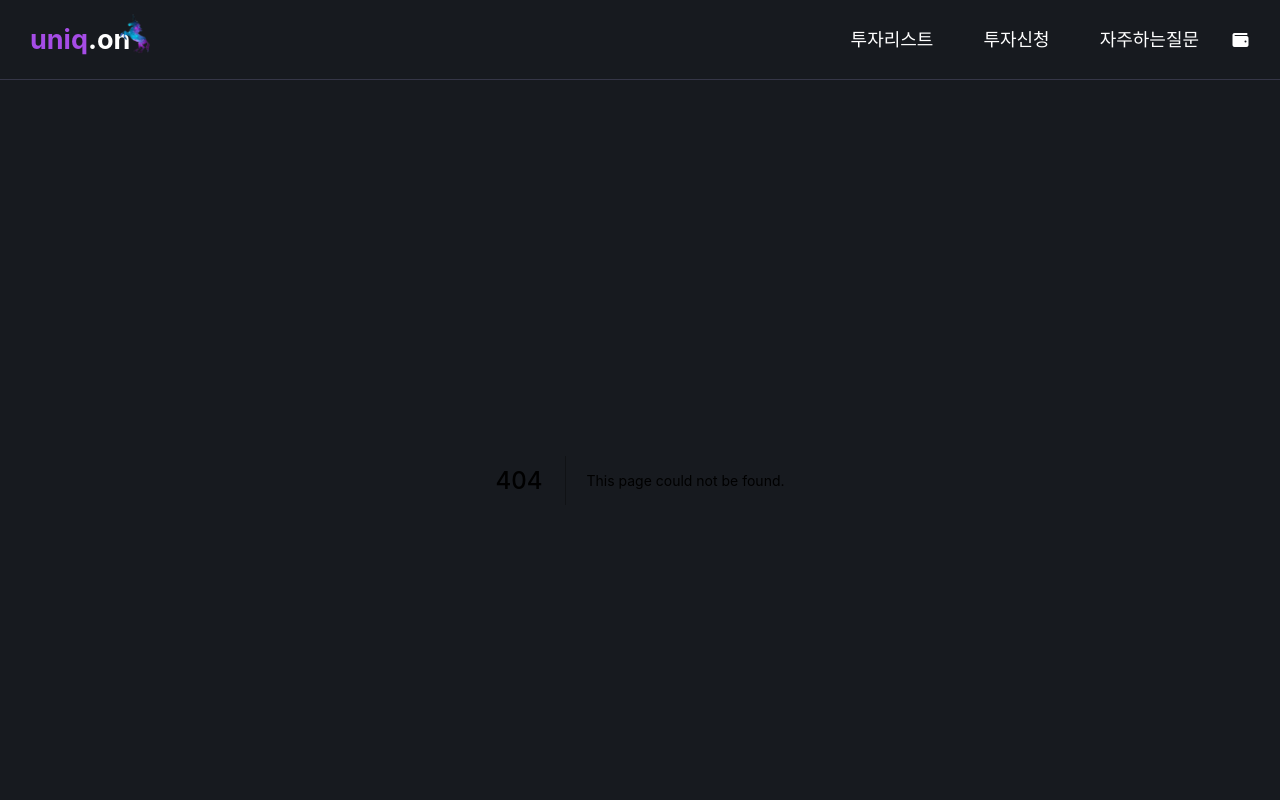
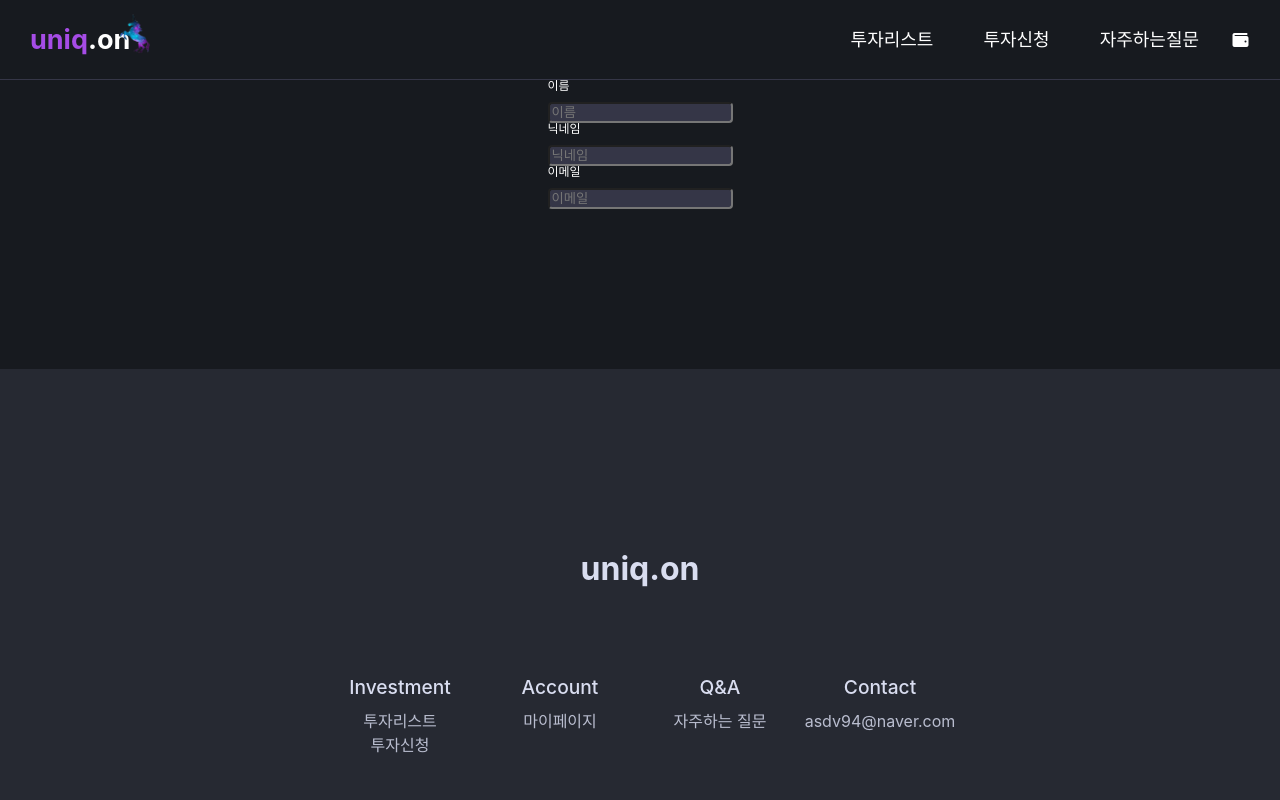
Before and after one commit to heptris/uniq.on, a Next.js app in the folder frontend/: page /signup in a window 1280 px wide. Before the commit this address had no page. Shown: the top 800 px of the page. Built offline with nearby package versions, Linux system fonts and the light colour scheme; a web font is replaced by a local one.

Commit message:
:necktie: [UPDATE] 로그인 페이지 수정, 회원가입 페이지 설계

```diff
--- a/frontend/pages/login.tsx
+++ b/frontend/pages/login.tsx
@@ -6,12 +6,12 @@ import { minDesktopWidth } from "@/styles/utils";
 
 import metamask from "@/assets/wallet-icons/metamask.png";
 
-import contracts from "@/contracts/utils";
 import Text from "@/components/Text";
 import Card from "@/components/Card";
+import { useAuth } from "@/hooks";
 
 export default function Login() {
-  const { account, setAccount } = contracts.useAccount();
+  const { handleWallet } = useAuth();
   const wallets = [
     {
       id: 1,
@@ -39,7 +39,7 @@ export default function Login() {
         `}
       >
         {wallets.map((wallet) => (
-          <MenuItem key={wallet.id} onClick={() => console.log(account)}>
+          <MenuItem key={wallet.id} onClick={handleWallet}>
             <ImageContainer>
               <Image src={wallet.logo} />
             </ImageContainer>
--- /dev/null
+++ b/frontend/pages/signup.tsx
@@ -0,0 +1,48 @@
+import LabelInput from "@/components/LabelInput";
+import contracts from "@/contracts/utils";
+import { SignupForm } from "@/types/api_requests";
+import { ChangeEvent, useState } from "react";
+
+function SignUp() {
+  const { account } = contracts.useAccount();
+  const [form, setForm] = useState<SignupForm>({
+    name: "",
+    nickname: "",
+    email: "",
+    walletAddress: account,
+  });
+  const handleFormChange = (e: ChangeEvent<HTMLInputElement>) => {
+    const { name, value } = e.target;
+    setForm({
+      ...form,
+      [name]: value,
+    });
+  };
+  return (
+    <>
+      <LabelInput
+        placeholder="이름"
+        labelText="이름"
+        value={form.name}
+        name={`name`}
+        onChange={handleFormChange}
+      />
+      <LabelInput
+        placeholder="닉네임"
+        labelText="닉네임"
+        value={form.nickname}
+        name={`nickname`}
+        onChange={handleFormChange}
+      />
+      <LabelInput
+        placeholder="이메일"
+        labelText="이메일"
+        value={form.email}
+        name={`email`}
+        onChange={handleFormChange}
+      />
+    </>
+  );
+}
+
+export default SignUp;
```
